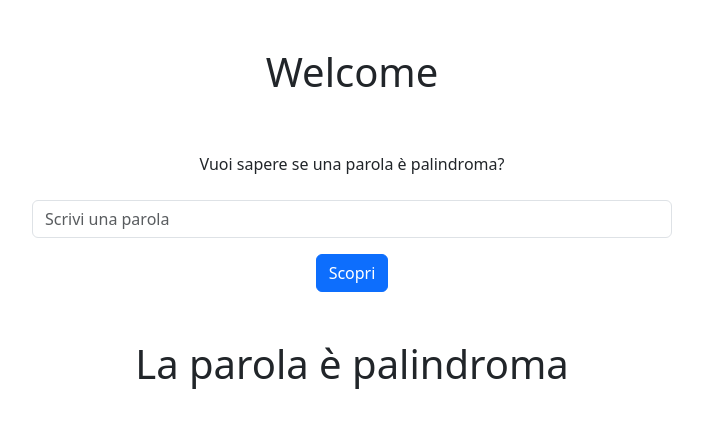
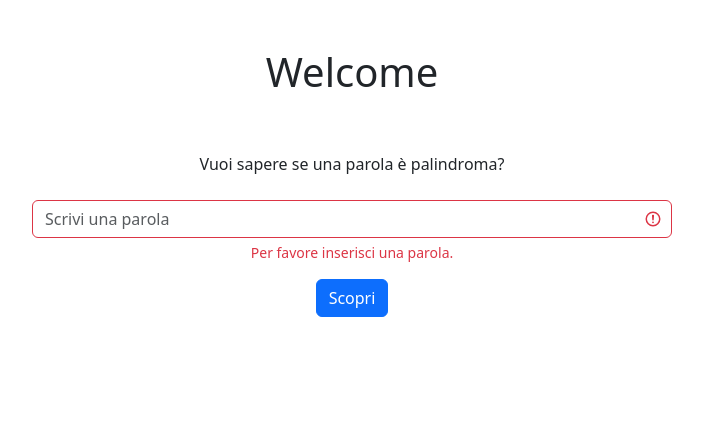
Before and after one commit to SerenaMalusa/js-paliedispari, a plain HTML site: page pali/index.html in a window 1280 px wide. Both pictures are taken after a click on the button "Scopri". Shown: the whole page, without its empty margins (288-991 px from the left). Drawn offline with nearby package versions, Linux system fonts and the light colour scheme.

Commit message:
feat(pali): add error control

```diff
--- a/pali/index.html
+++ b/pali/index.html
@@ -23,10 +23,10 @@
 
         <h1 class="mt-5">Welcome</h1>
 
-            <form class="col-6 mx-auto">
+            <form class="col-6 mx-auto" id="form">
                 <label for="word-input" class="form-label mt-5">Vuoi sapere se una parola è palindroma?</label>
                 <input id="word-input" class="form-control mt-3" type="text" placeholder="Scrivi una parola">
-
+                <div class="invalid-feedback"></div>
                 <button id="send-button" class="btn btn-primary mt-3" type="button">Scopri</button>
             </form>
 
--- a/pali/js/script.js
+++ b/pali/js/script.js
@@ -1,4 +1,5 @@
 // 1. prendo dal dom gli elementi che mi servono
+const errorMsgEl = document.querySelector('.invalid-feedback');
 const wordInputEl = document.getElementById('word-input');
 const sendBtnEl = document.getElementById('send-button');
 const resultOutputEl = document.getElementById('result-output');
@@ -6,36 +7,43 @@ const resultOutputEl = document.getElementById('result-output');
 // 2. al click del bottone
 sendBtnEl.addEventListener('click', function () {
 
+    // a. prendo la parola dall'input value
+    let userWord = wordInputEl.value.trim();
+
     // 3. invoco la funzione "è palindroma" e
     // 4. se è vero stampa il messaggio "la parola che hai inserito è palindroma"
     // 5. se è falso stampa il messaggio "la parola che hai inserito non è palindroma"
-    let result = isPalindrome() ? 'La parola è palindroma' : 'La parola non è palindroma';
+    let result = isPalindrome(userWord) ? `La parola '${userWord}' è palindroma` : `La parola '${userWord}' non è palindroma`;
+
+    // se l'utente inserisce una stringa vuota
+    if ( !userWord ) {
+        wordInputEl.classList.add('is-invalid');
+        errorMsgEl.innerText = `Per favore inserisci una parola.`
+        result = '';
+    }
 
     // stampa in pagina
     resultOutputEl.innerText = result;
 
 })
 
-function isPalindrome () {
+function isPalindrome (word) {
 
-    // 3. prendo la parola dall'input value
-    const userWord = wordInputEl.value;
-
-    // 4. creo variabile che conterrà la patrola al contrario
+    // b. creo variabile che conterrà la patrola al contrario
     let oppositeWord = '';
 
-    // 5. creo ciclo che conta da lunghezza parola -1 a 0
-    for (i=userWord.length - 1; i >= 0; i--) {
+    // c. creo ciclo che conta da lunghezza parola -1 a 0
+    for (i=word.length - 1; i >= 0; i--) {
 
-        // 6. prendo la lettera che corrisponde all'indice e la concateno alla parola al contrario
-        let letter = userWord[i];
+        // d. prendo la lettera che corrisponde all'indice e la concateno alla parola al contrario
+        let letter = word[i];
         oppositeWord += letter;
 
     }
 
-    // 7. se la parlo e la parola al contrario sono uguali la parola è palindroma => restituisci vero
-    // 8. altrimenti restituisci falso
-    let result = (oppositeWord === userWord) ? true : false;
+    // e. se la parlo e la parola al contrario sono uguali la parola è palindroma => restituisci vero
+    // f. altrimenti restituisci falso
+    let result = (oppositeWord === word) ? true : false;
     return result;
 
 }
```
Also changed, not shown: 1 other file.
